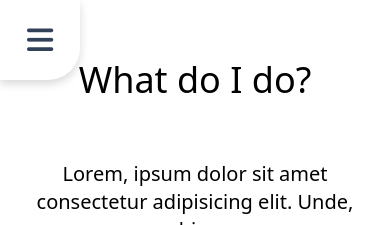
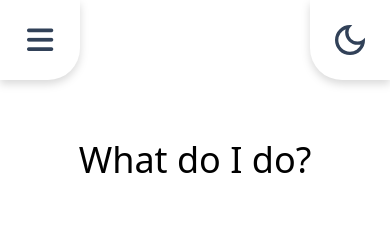
Before and after one commit to Rotomizer/portfolio-student, a website: page src/index.html in a window 390 px wide. Shown: the top 225 px of the page. Drawn offline with Linux system fonts and the light colour scheme.

Commit message:
8-9-25 Mobile Edit v4
- start dark mode

```diff
--- a/src/index.html
+++ b/src/index.html
@@ -91,10 +91,17 @@
                 <a href="mailto:business@name.com" target="_blank" id="nav-button"><li class="mt-5 ml-2 mr-5 py-5 pl-5 border-b-2 border-slate-300 hover:bg-slate-300">Email Me</li></a>
             </ul>
         </div>
+
+        <button onclick="enableDarkMode()" type="button" class="h-20 w-20 fixed right-0 z-20 bg-white rounded-bl-4xl drop-shadow-lg text-3xl text-slate-700 cursor-pointer">
+            <div class="flex w-20 h-20">
+                <svg xmlns="http://www.w3.org/2000/svg" height="50%" viewBox="0 -960 960 960" width="50%" class="m-auto fill-slate-700"><path d="M480-120q-150 0-255-105T120-480q0-150 105-255t255-105q14 0 27.5 1t26.5 3q-41 29-65.5 75.5T444-660q0 90 63 153t153 63q55 0 101-24.5t75-65.5q2 13 3 26.5t1 27.5q0 150-105 255T480-120Zm0-80q88 0 158-48.5T740-375q-20 5-40 8t-40 3q-123 0-209.5-86.5T364-660q0-20 3-40t8-40q-78 32-126.5 102T200-480q0 116 82 198t198 82Zm-10-270Z"/></svg>
+                <svg xmlns="http://www.w3.org/2000/svg" height="60%" viewBox="0 -960 960 960" width="60%" class="hidden m-auto fill-slate-700"><path d="M480-360q50 0 85-35t35-85q0-50-35-85t-85-35q-50 0-85 35t-35 85q0 50 35 85t85 35Zm0 80q-83 0-141.5-58.5T280-480q0-83 58.5-141.5T480-680q83 0 141.5 58.5T680-480q0 83-58.5 141.5T480-280ZM200-440H40v-80h160v80Zm720 0H760v-80h160v80ZM440-760v-160h80v160h-80Zm0 720v-160h80v160h-80ZM256-650l-101-97 57-59 96 100-52 56Zm492 496-97-101 53-55 101 97-57 59Zm-98-550 97-101 59 57-100 96-56-52ZM154-212l101-97 55 53-97 101-59-57Zm326-268Z"/></svg>
+            </div>
+        </button>
     </section>
 
     <!-- Main Body -->
-    <section class="">
+    <section class="pt-20">
         <div class="mx-0 md:mx-20 p-5 md:py-5 md:px-5 text-center">
             <h2 class="w-auto md:w-1/2 text-4xl m-auto p-10">What do I do?</h2>
             <h3 class="w-auto md:w-3/4 text-xl p-3 md:px-20 mx-auto my-2">Lorem, ipsum dolor sit amet consectetur adipisicing elit. Unde, hic.</h3>
```
Also changed, not shown: src/style.css.
